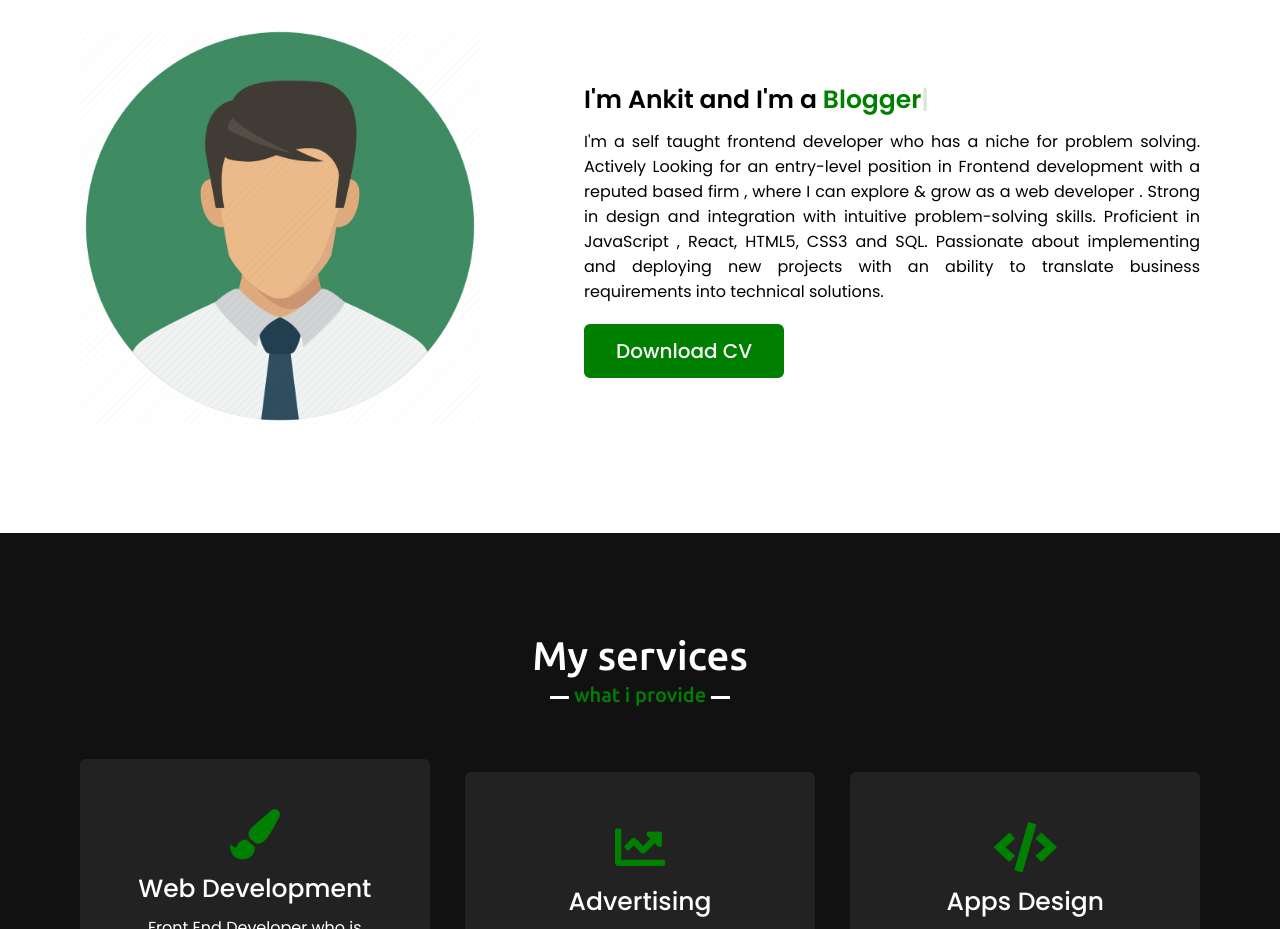
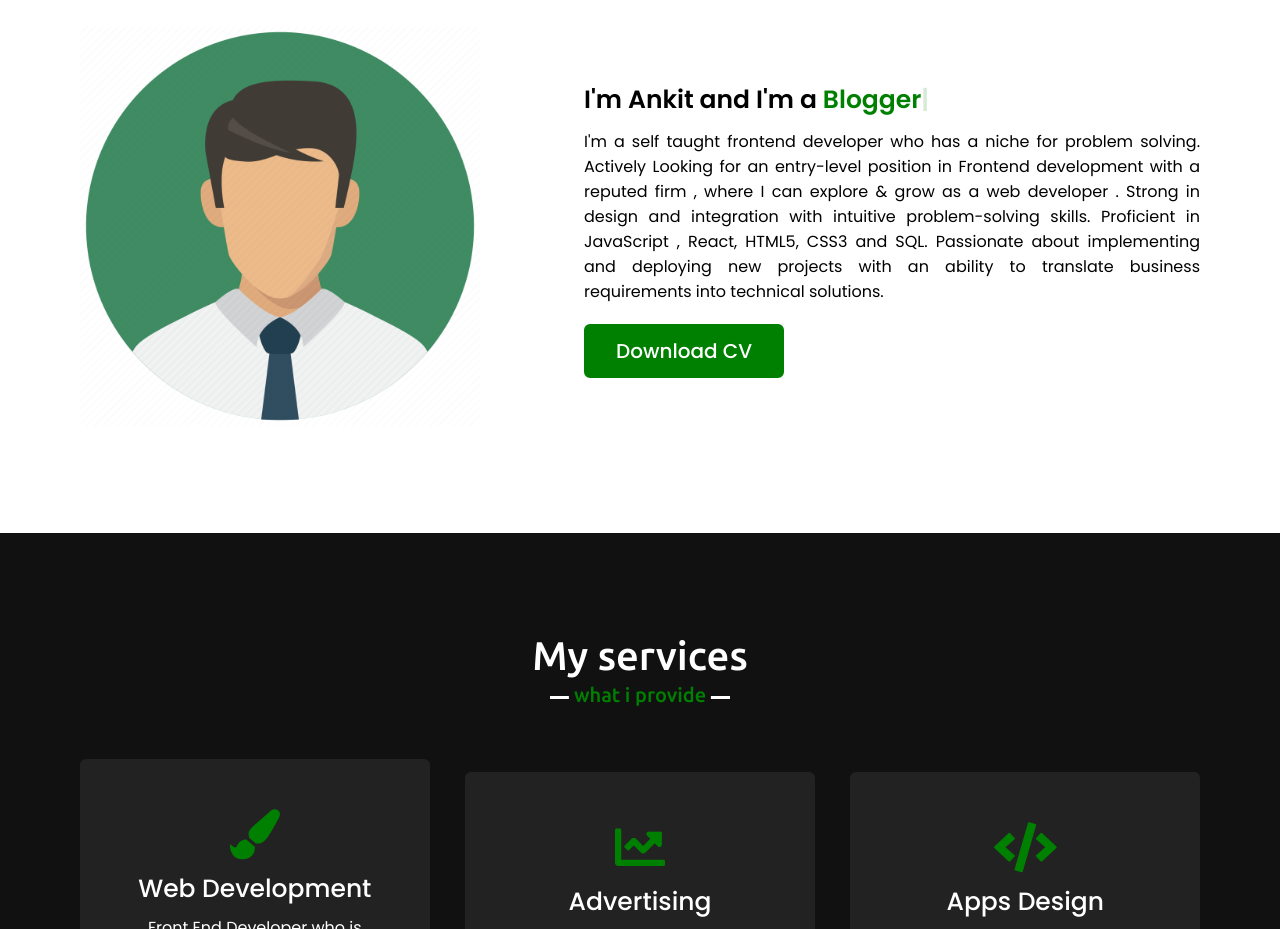
Before and after one commit to ankit5a/MyPortfolio, a plain HTML site: page index.html in a window 1280 px wide. Shown: the part 1000-1929 px from the top of the page. Drawn offline with nearby package versions, Linux system fonts and the light colour scheme.

Commit message:
Update index.html

```diff
--- a/index.html
+++ b/index.html
@@ -57,7 +57,7 @@
                 </div>
                 <div class="column right">
                     <div class="text">I'm Ankit and I'm a <span class="typing-2"></span></div>
-                    <p>I'm a self taught frontend developer who has a niche for problem solving. Actively Looking for an entry-level position in Frontend development with a reputed based firm , where I can explore & grow as a web developer . Strong in design and integration with intuitive problem-solving skills. Proficient in JavaScript , React, HTML5, CSS3 and SQL. Passionate about implementing and deploying new projects with an ability to translate business requirements into technical solutions.</p>
+                    <p>I'm a self taught frontend developer who has a niche for problem solving. Actively Looking for an entry-level position in Frontend development with a reputed firm , where I can explore & grow as a web developer . Strong in design and integration with intuitive problem-solving skills. Proficient in JavaScript , React, HTML5, CSS3 and SQL. Passionate about implementing and deploying new projects with an ability to translate business requirements into technical solutions.</p>
                     <a href="#">Download CV</a>
                 </div>
             </div>
```
